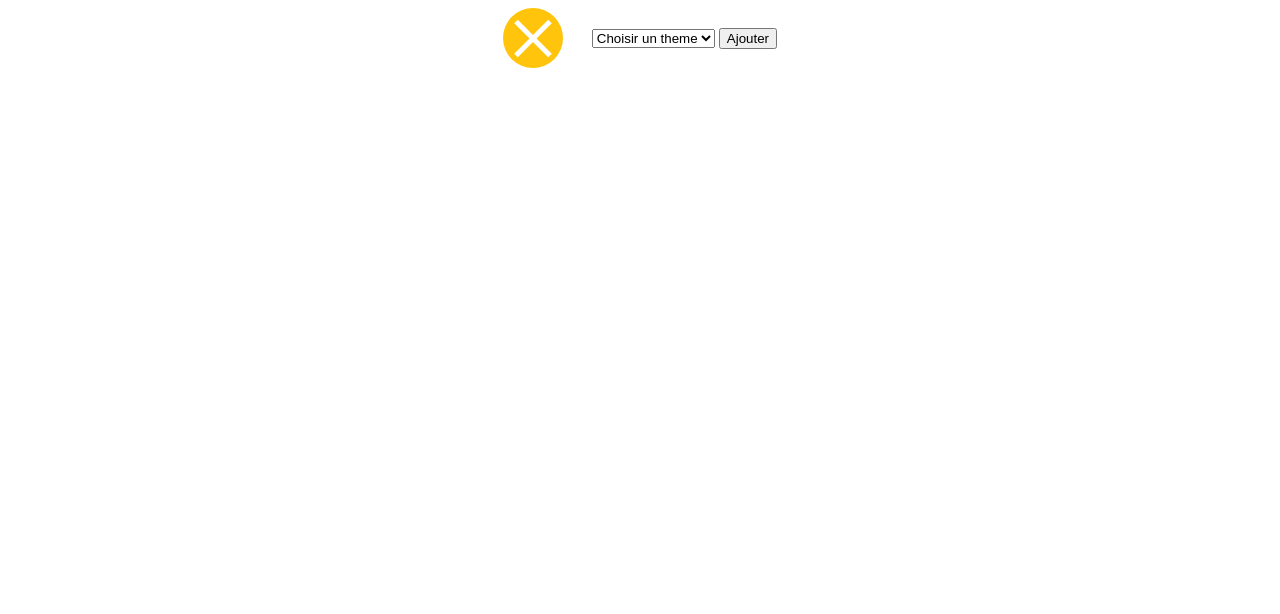
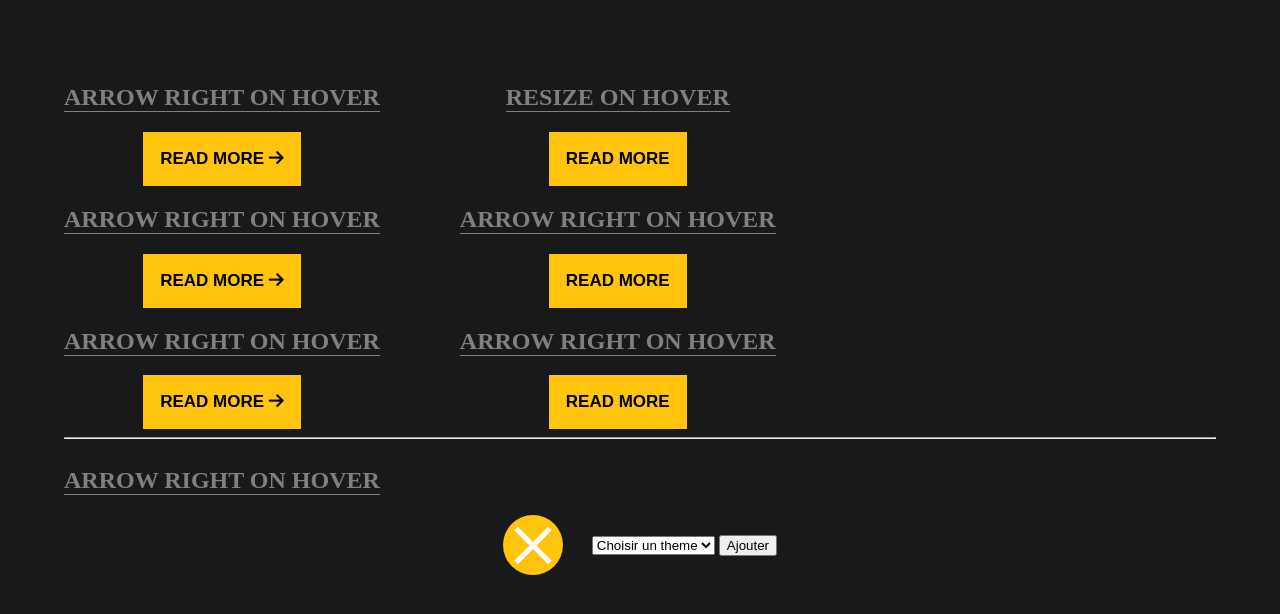
Before and after one commit to LorenzoDv/Animation-button-nav-and-other-, a plain HTML site: page index.html in a window 1280 px wide. Drawn offline with Linux system fonts and the light colour scheme.

Commit message:
Add button

```diff
--- a/assets/CSS/style.css
+++ b/assets/CSS/style.css
@@ -1,14 +1,133 @@
-.croix{
+body {
+    margin: 5%;
+    padding: 0;
+    box-sizing: border-box;
+    background-color: #18191B;
+}
+
+.btnanim {
+    display: flex;
+}
+
+.stylebtn {
+    margin-right: 5em;
+    display: flex;
+    justify-content: center;
+    flex-direction: column;
+    align-items: center;
+}
+
+h2 {
+    color: grey;
+    border-bottom: 1px solid grey;
+    display: inline-block;
+}
+
+/* ARROW RIGHT ON HOVER */
+.arrowright button {
+    border: none;
+    background-color: #FFC40B;
+    padding: 1em;
+    font-weight: bold;
+    font-size: 17px;
+    cursor: pointer;
+}
+
+.arrowright button:hover>i {
+
+    animation: 0.2s linear 0s both alternate Arrowright;
+    position: relative;
+
+}
+
+@keyframes Arrowright {
+    from {
+        left: 0px;
+    }
+
+    to {
+
+        left: 10px;
+    }
+}
+
+/* ARROW DOWN ON HOVER */
+
+.arrowdown button {
+    border: none;
+    background-color: #FFC40B;
+    padding: 1em;
+    font-weight: bold;
+    font-size: 17px;
+    cursor: pointer;
+}
+
+.arrowdown button:hover>i {
+
+    transform: rotate(90deg);
+
+}
+
+/* ARROW UP ON HOVER */
+.arrowup button {
+    border: none;
+    background-color: #FFC40B;
+    padding: 1em;
+    font-weight: bold;
+    font-size: 17px;
+    cursor: pointer;
+}
+
+.arrowup button:hover>i {
+
+    transform: rotate(270deg);
+
+}
+
+/* PADDING LEFT RIGHT ON HOVER */
+.rszbtn button {
+    border: none;
+    background-color: #FFC40B;
+    padding: 1em;
+    font-weight: bold;
+    font-size: 17px;
+    cursor: pointer;
+}
+
+.rszbtn button:hover {
+
+    animation: 0.2s linear 0s both alternate resizebtn;
+
+}
+
+@keyframes resizebtn {
+    from {
+        padding-left: 20px;
+        padding-right: 20px;
+    }
+
+    to {
+        padding-left: 35px;
+        padding-right: 35px;
+        border-radius: 10px;
+    }
+}
+
+
+/* CROSS WITH INPUT FILE ON CLICK */
+.croix {
 
     border-radius: 50%;
 
 }
 
-.Icon{
+.Icon {
     position: relative;
 
-    height: 60px; /* this can be anything */
-    width: 60px;  /* ...but maintain 1:1 aspect ratio */
+    height: 60px;
+    /* this can be anything */
+    width: 60px;
+    /* ...but maintain 1:1 aspect ratio */
     display: flex;
     flex-direction: column;
     justify-content: center;
@@ -18,7 +137,8 @@
     border-radius: 50%;
     cursor: pointer;
 }
-.Icon:hover{
+
+.Icon:hover {
     transform: rotate(45deg);
 }
 
@@ -28,7 +148,8 @@
     content: '';
     width: 80%;
     left: 6px;
-    height: 5px; /* cross thickness */
+    height: 5px;
+    /* cross thickness */
     background-color: white;
 }
 
@@ -44,11 +165,11 @@
 
 /* INPUT */
 
-#fileinput{
+#fileinput {
     visibility: hidden;
 }
 
-#form-perso{
+#form-perso {
     height: 70px;
     display: flex;
     flex-direction: column;
@@ -57,11 +178,12 @@
 
 }
 
-#theme{
+#theme {
     position: relative;
-    top:-40px;
+    top: -40px;
 }
-.btn{
+
+.btn {
     position: relative;
-    top:-40px;
+    top: -40px;
 }
--- a/index.html
+++ b/index.html
@@ -1,17 +1,52 @@
 <!DOCTYPE html>
 <html lang="en">
+
 <head>
     <meta charset="UTF-8">
     <meta http-equiv="X-UA-Compatible" content="IE=edge">
     <meta name="viewport" content="width=device-width, initial-scale=1.0">
     <link rel="stylesheet" href="/assets/CSS/style.css">
+    <link rel="stylesheet" href="https://cdnjs.cloudflare.com/ajax/libs/font-awesome/6.1.1/css/all.min.css">
     <title>Document</title>
 </head>
+
 <body>
     <header>
 
     </header>
     <main class="container">
+        <div class="btnanim">
+            <div class="stylebtn">
+                <h2>ARROW RIGHT ON HOVER</h2>
+                <div class="arrowright">
+                    <button>READ MORE <i class="fa-solid fa-arrow-right"></i></button>
+                </div>
+                <h2>ARROW RIGHT ON HOVER</h2>
+                <div class="arrowdown">
+                    <button>READ MORE <i class="fa-solid fa-arrow-right"></i></button>
+                </div>
+                <h2>ARROW RIGHT ON HOVER</h2>
+                <div class="arrowup">
+                    <button>READ MORE <i class="fa-solid fa-arrow-right"></i></button>
+                </div>
+            </div>
+            <div class="stylebtn">
+                <h2>RESIZE ON HOVER</h2>
+                <div class="rszbtn">
+                    <button>READ MORE </button>
+                </div>
+                <h2>ARROW RIGHT ON HOVER</h2>
+                <div class="arrowdown">
+                    <button>READ MORE </button>
+                </div>
+                <h2>ARROW RIGHT ON HOVER</h2>
+                <div class="arrowup">
+                    <button>READ MORE</button>
+                </div>
+            </div>
+        </div>
+        <hr>
+        <h2>ARROW RIGHT ON HOVER</h2>
         <form id="form-perso" class="form-group" method="POST" action="upload.php" enctype="multipart/form-data">
             <div class="croix">
                 <div id="cross" class="Icon" onclick="getfile()">
@@ -35,4 +70,5 @@
     </footer>
     <script src="/assets/JS/script.js"></script>
 </body>
+
 </html>
```
Lines whose indentation alone changed are shown as unchanged.
